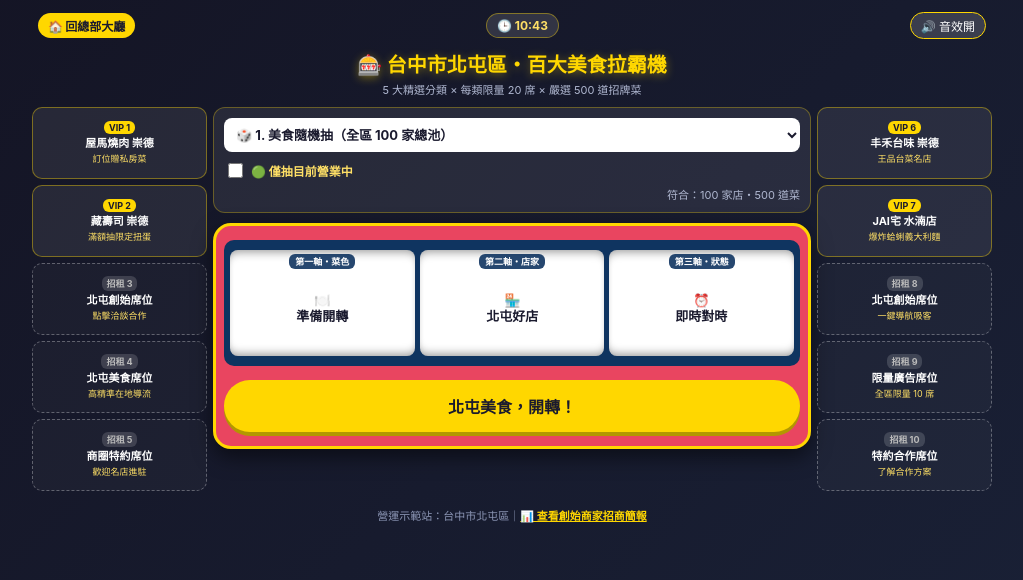
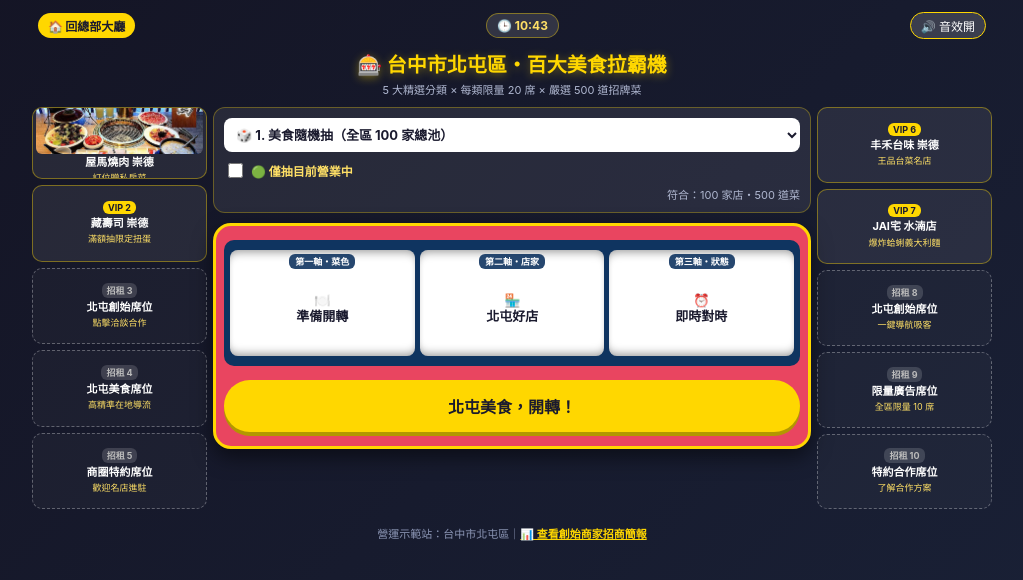
Before and after one commit to tcgogo2021-dotcom/food-slot, a plain HTML site: page SpinLife 轉生活/01_食_每日美味館/台中市/北屯區/北屯百大美食拉霸機.html in a window 1280 px wide. Shown: the whole page, without its empty margins (128-1151 px from the left). Drawn offline with Linux system fonts and the light colour scheme.

Commit message:
Update 北屯百大美食拉霸機.html

```diff
--- a/SpinLife 轉生活/01_食_每日美味館/台中市/北屯區/北屯百大美食拉霸機.html
+++ b/SpinLife 轉生活/01_食_每日美味館/台中市/北屯區/北屯百大美食拉霸機.html
@@ -62,7 +62,7 @@
 </div>
 <div class="main-arena">
   <div class="ad-column">
-    <a class="ad-card" href="https://google.com" target="_blank"><span class="ad-tag">VIP 1</span><div class="ad-title">屋馬燒肉 崇德</div><div class="ad-sub">訂位贈私房菜</div></a>
+<a class="ad-card" href="https://google.com" target="_blank" style="padding:3px; overflow:hidden;"><img src="VIP1_屋馬燒肉.jpg" style="width:100%; height:52px; object-fit:cover; border-radius:6px; margin-bottom:2px;"><div class="ad-title">屋馬燒肉 崇德</div><div class="ad-sub">訂位贈私房菜</div></a>
     <a class="ad-card" href="https://google.com" target="_blank"><span class="ad-tag">VIP 2</span><div class="ad-title">藏壽司 崇德</div><div class="ad-sub">滿額抽限定扭蛋</div></a>
     <div class="ad-card vacant" onclick="alert('【SpinLife 轉生活】北屯黃金看板招租中（每類僅限 20 席）！')"><span class="ad-tag">招租 3</span><div class="ad-title">北屯創始席位</div><div class="ad-sub">點擊洽談合作</div></div>
     <div class="ad-card vacant" onclick="alert('【SpinLife 轉生活】北屯黃金看板招租中（每類僅限 20 席）！')"><span class="ad-tag">招租 4</span><div class="ad-title">北屯美食席位</div><div class="ad-sub">高精準在地導流</div></div>
```
